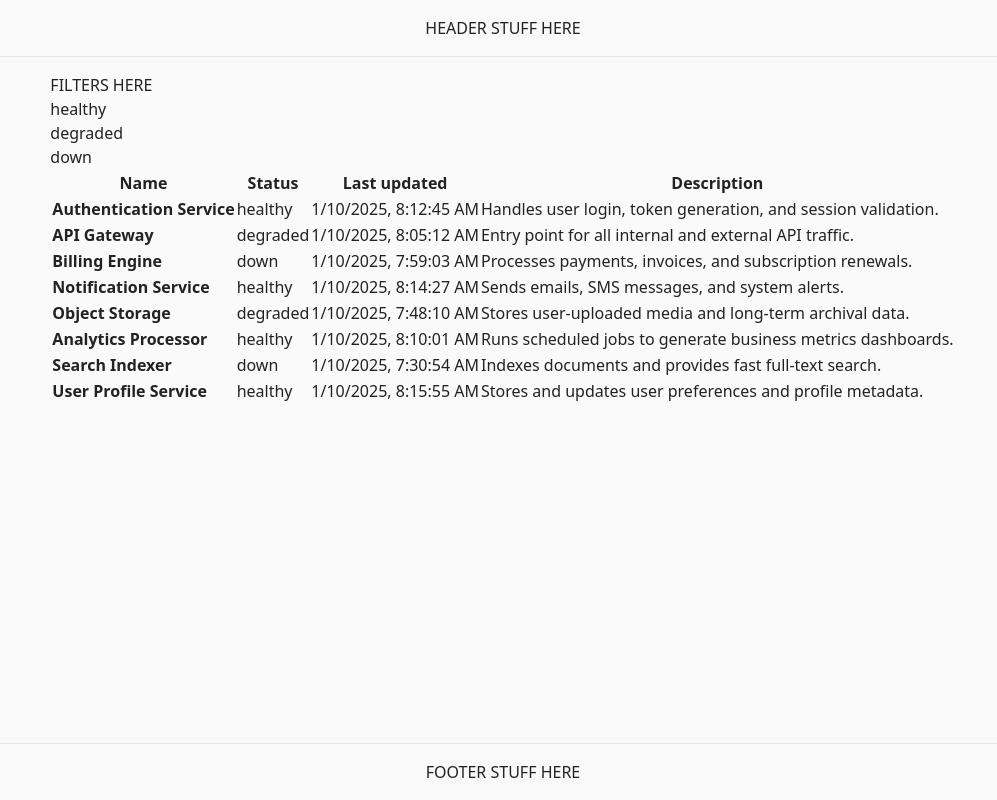
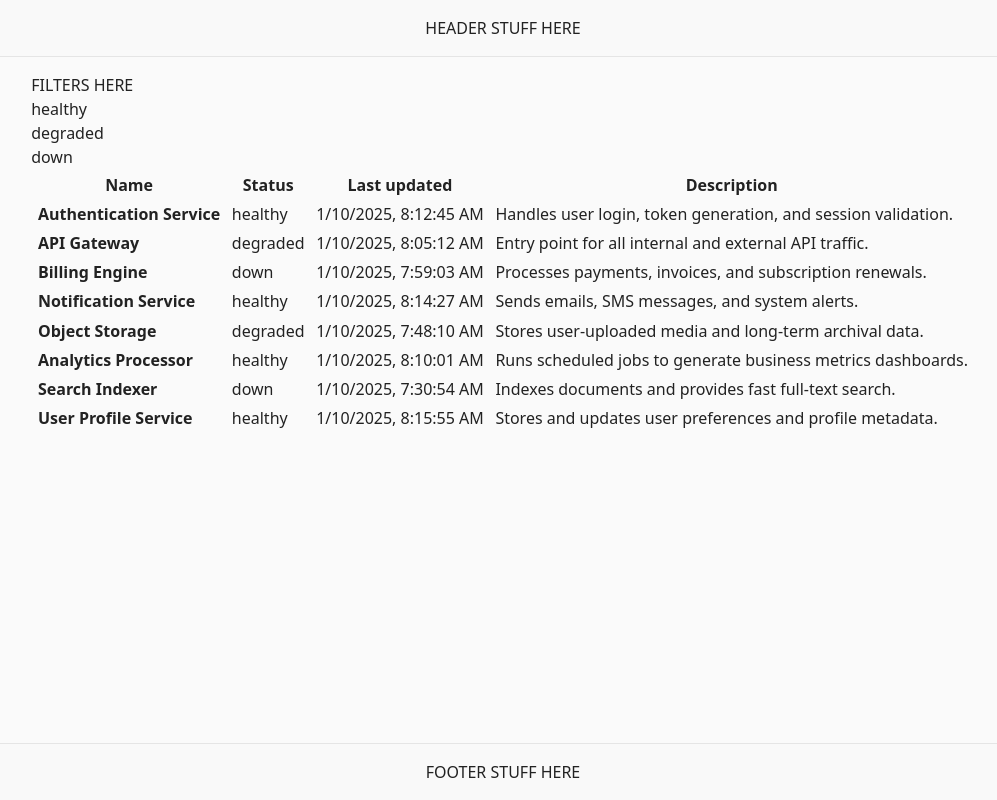
Before and after one commit to ionutbirlad/service-dashboard, a React (Vite) app: page / in a window 1280 px wide. Shown: the whole page, without its empty margins (137-1134 px from the left). Built offline with nearby package versions, Linux system fonts and the light colour scheme.

Commit message:
style: minor changes

```diff
--- a/src/components/service-list/ServiceList.tsx
+++ b/src/components/service-list/ServiceList.tsx
@@ -8,7 +8,7 @@ function ServiceList({ services }: { services: Service[] }) {
   return (
     <div className="service-list">
       <div className="service-list__container">
-        <table className="service-table">
+        <table className="service-list__table">
           <thead>
             <tr>
               <th>Name</th>
--- a/src/components/service-list/service-list.css
+++ b/src/components/service-list/service-list.css
@@ -3,3 +3,14 @@
 
 .service-list__container {
 }
+
+.service-list__table {
+}
+
+.service-list__table th {
+  padding: 0.1rem 0.3rem;
+}
+
+.service-list__table td {
+  padding: 0.1rem 0.3rem;
+}
```
